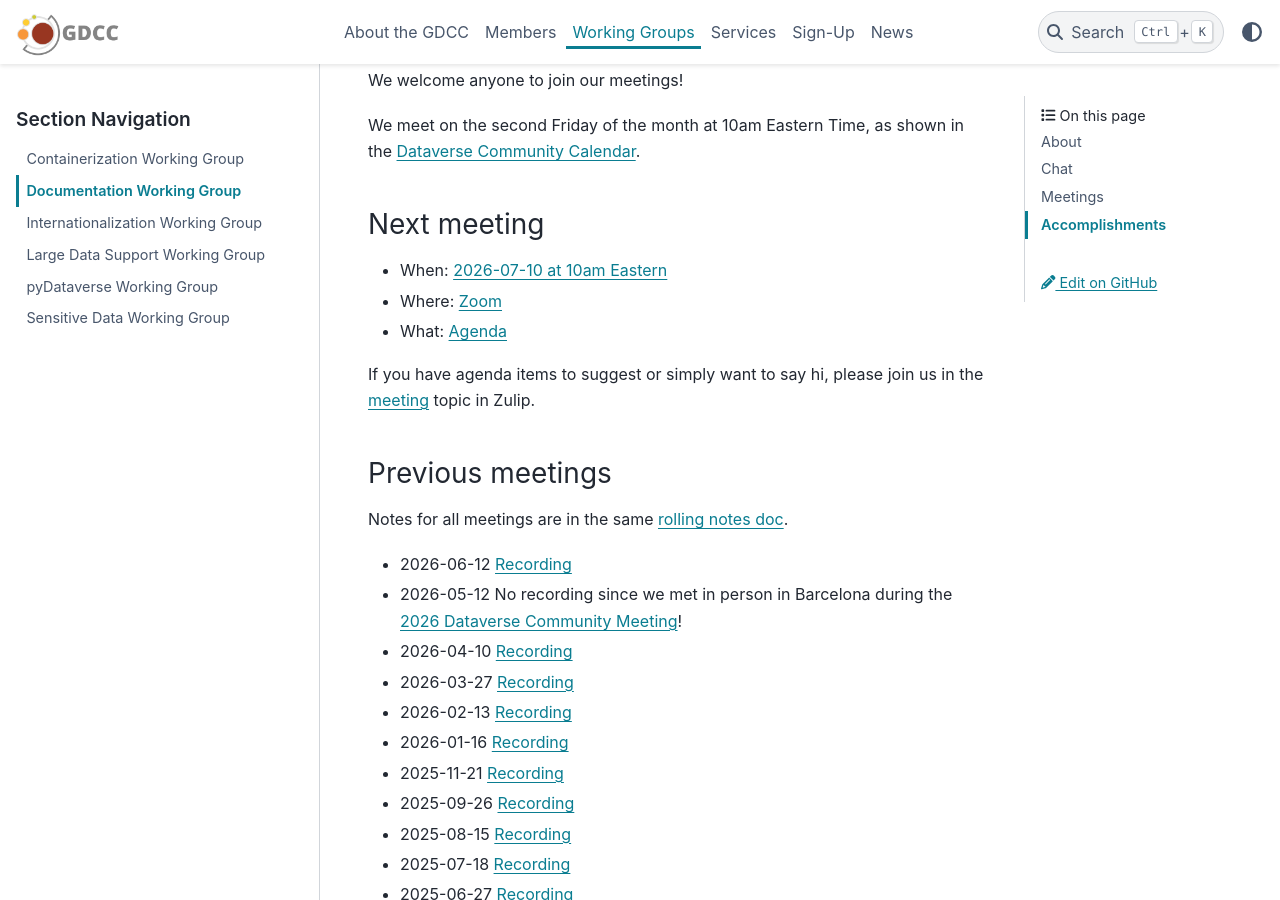
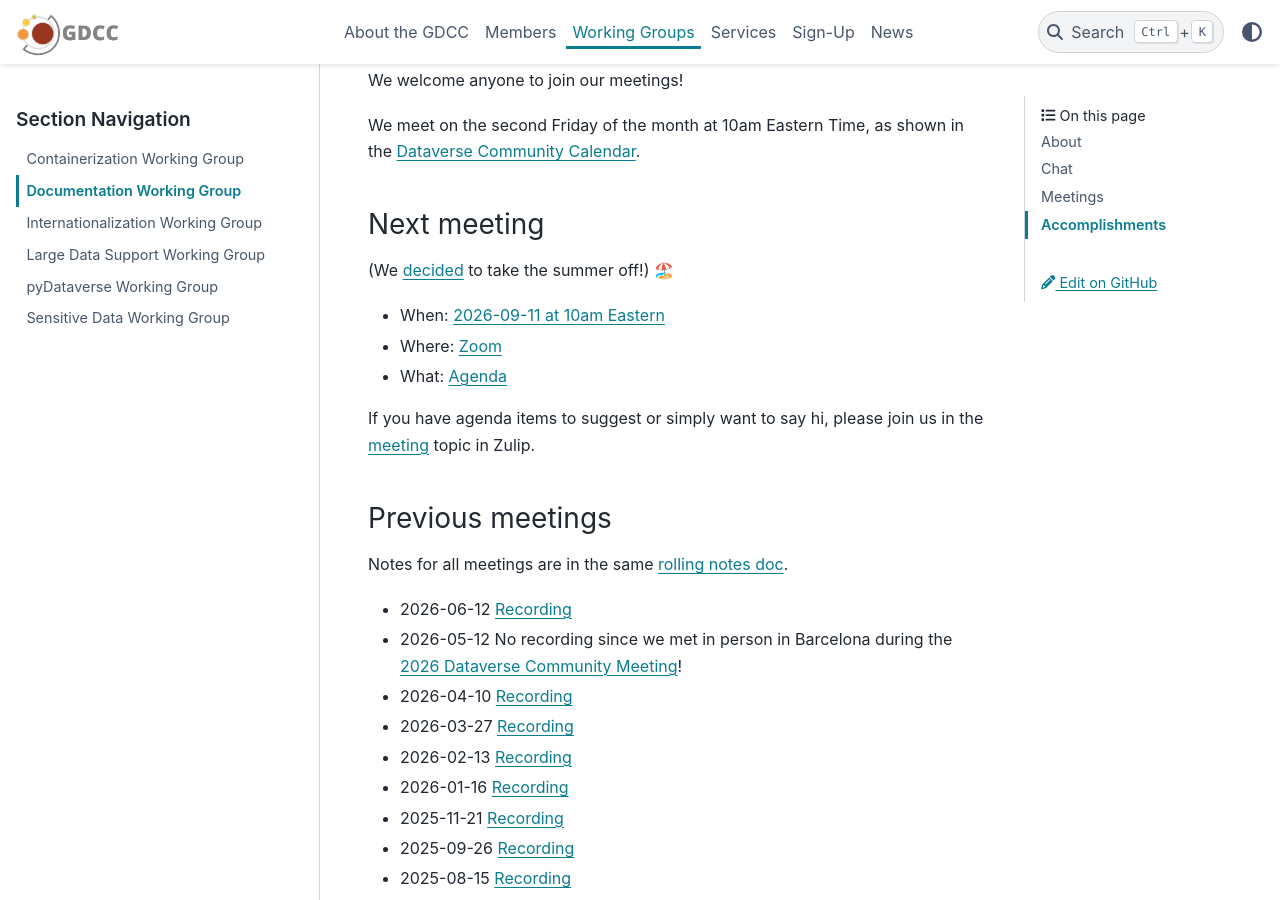
Before and after one commit to gdcc/www.gdcc.io, a Sphinx documentation site: the page built from source/working-groups/documentation.md, in a window 1280 px wide and 900 px high, scrolled down 593 px. Built offline with Sphinx 7.4.7 and the PyData theme 0.15.4, drawn with Linux system fonts in a browser that asks for light colours.

Commit message:
taking the summer off

```diff
--- a/source/working-groups/documentation.md
+++ b/source/working-groups/documentation.md
@@ -18,7 +18,9 @@ We meet on the second Friday of the month at 10am Eastern Time, as shown in the
 
 ### Next meeting
 
-- When: [2026-07-10 at 10am Eastern](https://time.is/compare/10am_10_July_2026_in_Boston)
+(We [decided](https://dataverse.zulipchat.com/#narrow/channel/446770-docs/topic/doc.20group.20meeting/near/609201229) to take the summer off!) 🏖️
+
+- When: [2026-09-11 at 10am Eastern](https://time.is/compare/10am_11_Sep_2026_in_Boston)
 - Where: [Zoom](https://harvard.zoom.us/j/92654640205?pwd=43COJ82rJMAKZ179tjMDDTHPOO63KT.1)
 - What: [Agenda](https://docs.google.com/document/d/1dX8ktajVsRDk-MDF-yHWV0f4vIe8U3DWrSzIerVGlF8/edit?usp=sharing)
 
```
